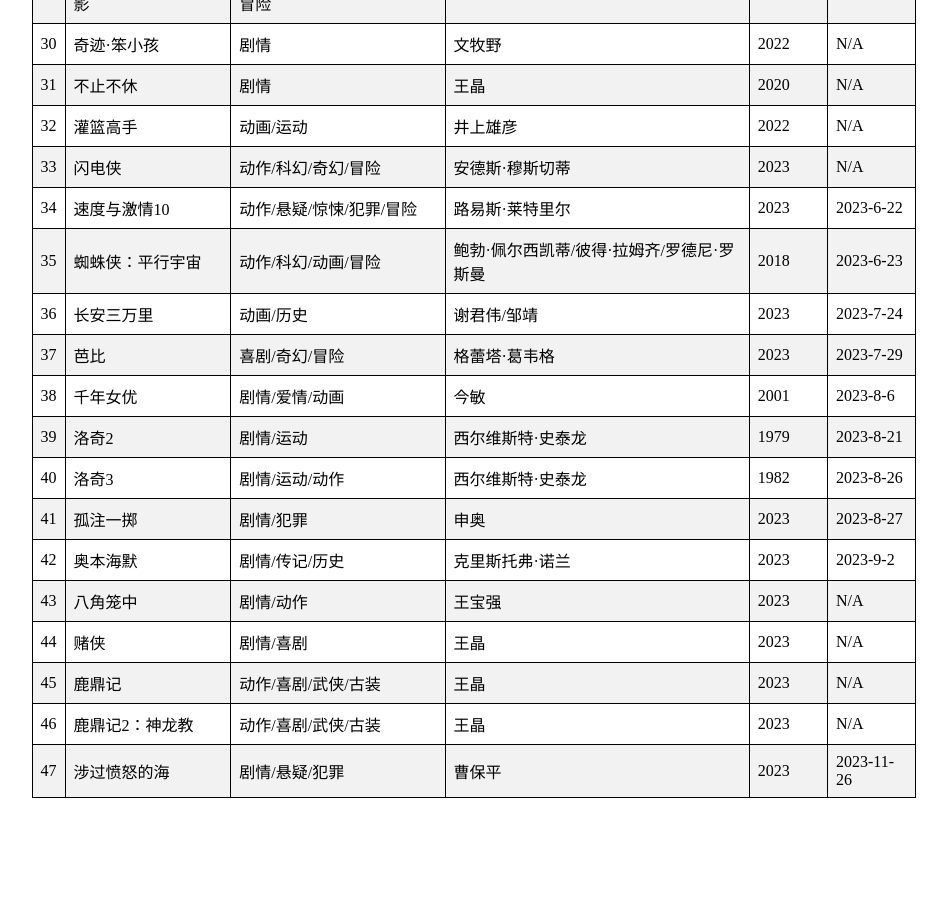
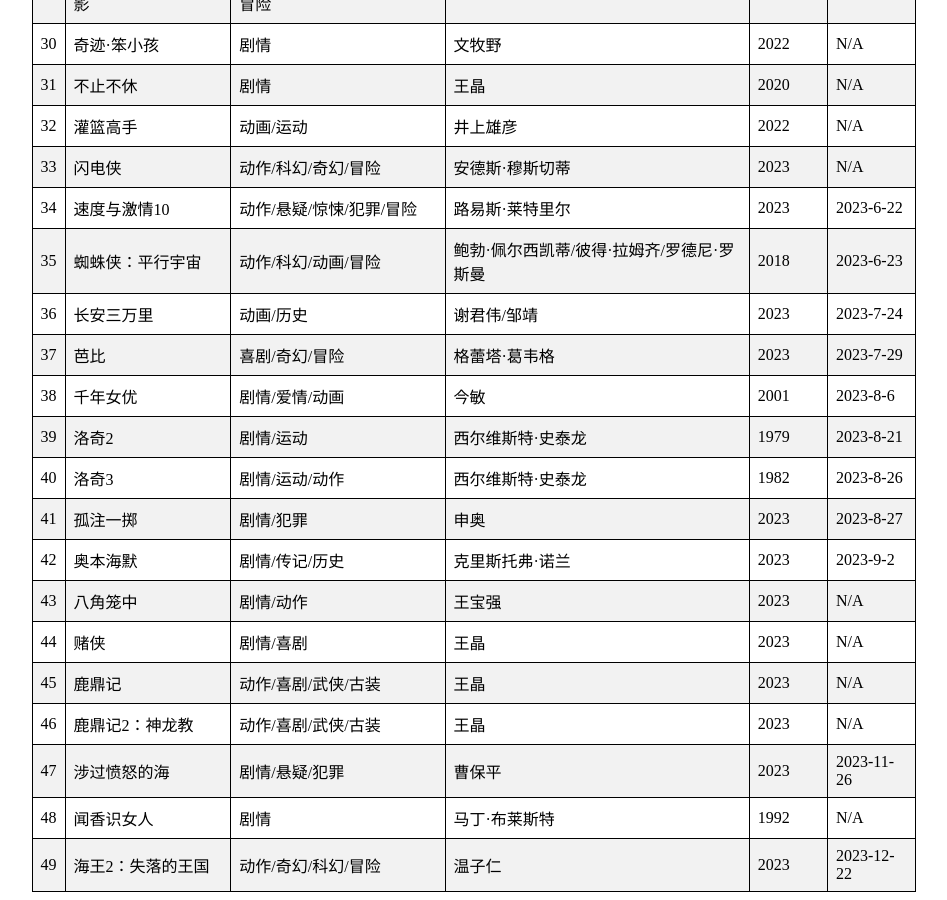
Before and after one commit to lccccc1024/lccccc1024.github.io, a Jekyll site: the page _posts/2023-8-10-光影.html, which Jekyll copies as it is, in a window 1280 px wide and 900 px high, scrolled down 1472 px. Shown: the whole window, without its empty margins (166-1113 px from the left). Built offline with Jekyll 4.4.1, drawn with Linux system fonts in a browser that asks for light colours; before the commit the page ends 2278 px from its top, so only the background shows below that.

Commit message:
Update 2023-8-10-光影.html

```diff
--- a/_posts/2023-8-10-光影.html
+++ b/_posts/2023-8-10-光影.html
@@ -427,6 +427,22 @@
         <td>2023</td>
         <td>2023-11-26</td>
     </tr>
+    <tr>
+        <td>48</td>
+        <td>闻香识女人</td>
+        <td>剧情</td>
+        <td>马丁·布莱斯特</td>
+        <td>1992</td>
+        <td>N/A</td>
+    </tr>
+    <tr>
+        <td>49</td>
+        <td>海王2：失落的王国</td>
+        <td>动作/奇幻/科幻/冒险</td>
+        <td>温子仁</td>
+        <td>2023</td>
+        <td>2023-12-22</td>
+    </tr>
 </table>
 
 </body>
```
